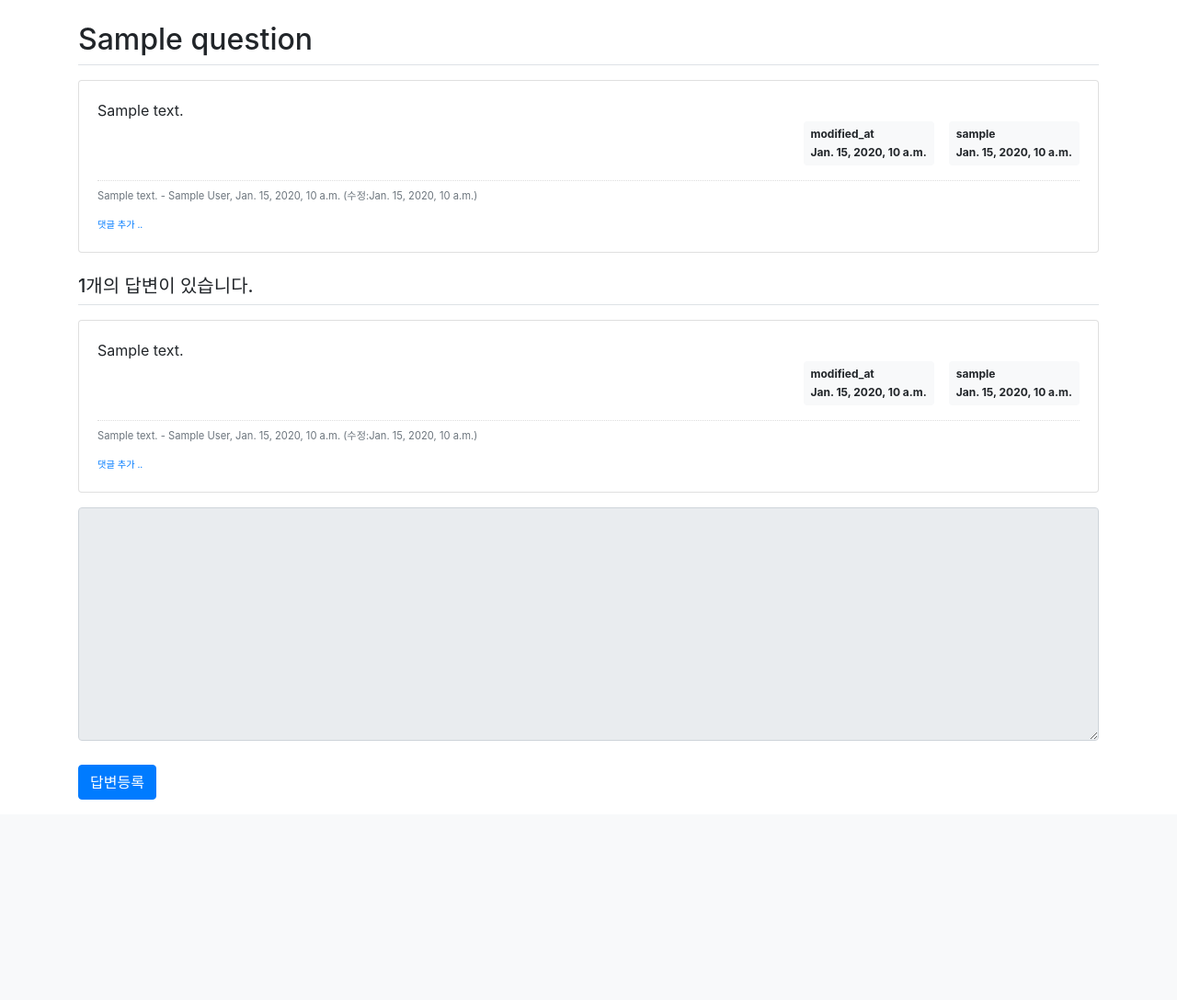
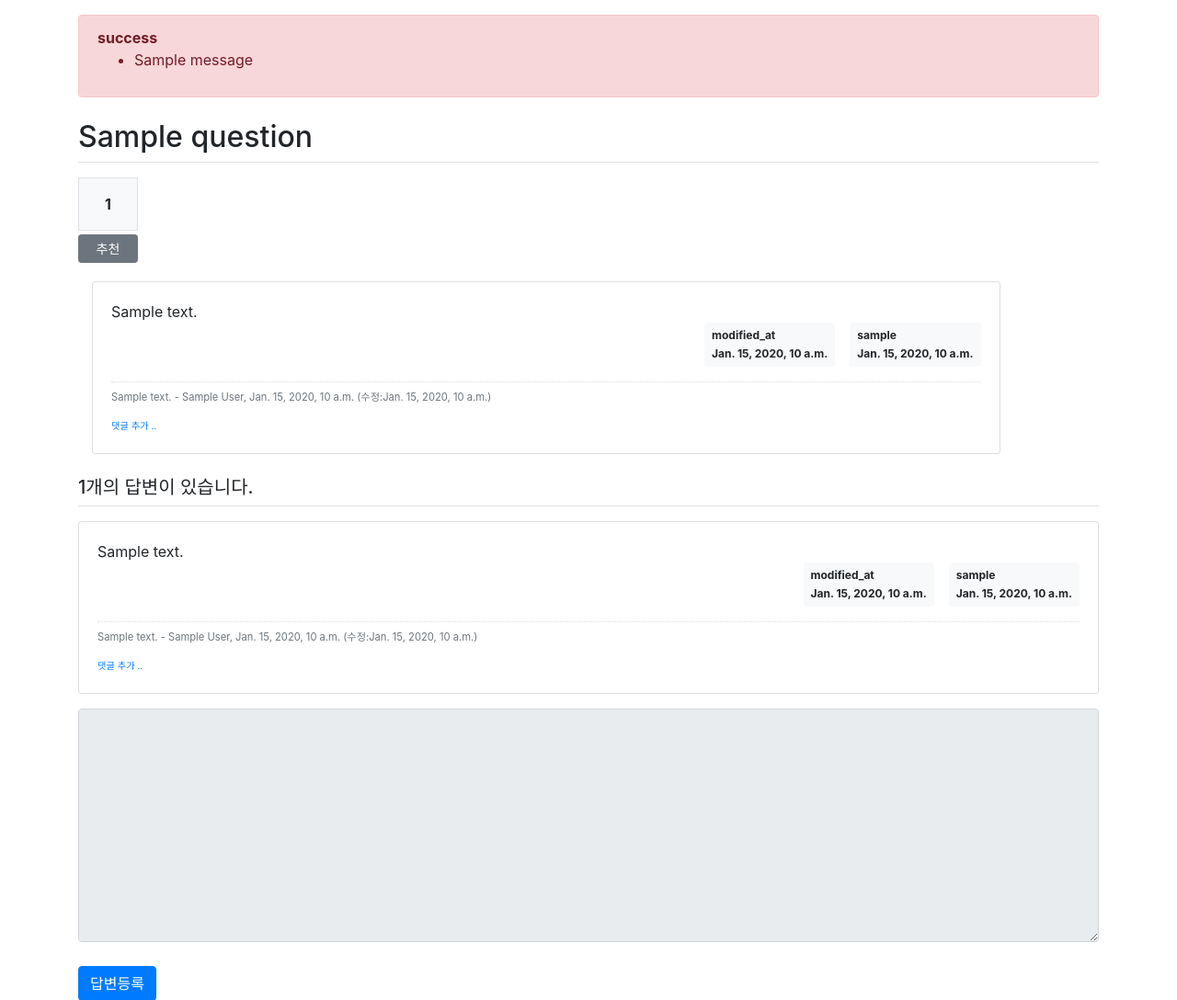
Before and after one commit to song-hee-1/django-playground, a Django app: template templates/board/question_detail.html in a window 1280 px wide. Shown: the part 57-1145 px from the top of the page at 92% size. Before the commit the page ends 927 px from the top, so only its background shows below. Run offline with Django 4.2, Linux system fonts and the light colour scheme; the template is opened without the code that fills it: most values are stand-ins (such as "Sample title", 1, 10 or a date in 2020); one stand-in notice (Sample message) is shown; some libraries are stand-ins or nearby versions.

Commit message:
Feat: 질문 추천 기능 만들기

```diff
--- a/board/models.py
+++ b/board/models.py
@@ -6,19 +6,21 @@ class Question(models.Model):
     subject = models.CharField(max_length=200)
     content = models.TextField()
     create_date = models.DateTimeField(auto_now_add=True)
-    author = models.ForeignKey(User, on_delete=models.CASCADE)
+    author = models.ForeignKey(User, on_delete=models.CASCADE, related_name='author_question')
     modify_date = models.DateTimeField(null=True, blank=True)
+    voter = models.ManyToManyField(User, related_name='voter_question',)
 
     def __str__(self):
         return self.subject
 
 
 class Answer(models.Model):
-    author = models.ForeignKey(User, on_delete=models.CASCADE)
+    author = models.ForeignKey(User, on_delete=models.CASCADE, related_name='author_answer')
     question = models.ForeignKey(Question, on_delete=models.CASCADE)
     content = models.TextField()
     create_date = models.DateTimeField(auto_now_add=True)
     modify_date = models.DateTimeField(null=True, blank=True)
+    voter = models.ManyToManyField(User, related_name='voter_answer',)
 
 
 class Comment(models.Model):
--- a/board/urls.py
+++ b/board/urls.py
@@ -1,6 +1,6 @@
 from django.urls import path
 
-from views import base_views, answer_views, question_views, comment_views
+from views import base_views, answer_views, question_views, comment_views, vote_views
 
 app_name = 'board'
 
@@ -19,4 +19,5 @@ urlpatterns = [
     path('comment/create/answer/<int:answer_id>/', comment_views.comment_create_answer, name='comment_create_answer'),
     path('comment/modify/answer/<int:comment_id>/', comment_views.comment_modify_answer, name='comment_modify_answer'),
     path('comment/delete/answer/<int:comment_id>/', comment_views.comment_delete_answer, name='comment_delete_answer'),
+    path('vote/question/<int:question_id>', vote_views.vote_question, name='vote_question'),
 ]
--- a/templates/board/question_detail.html
+++ b/templates/board/question_detail.html
@@ -1,8 +1,26 @@
 {% extends 'base.html' %}
 {% block content %}
 <div class="container my-3">
+    {% if messages %}
+    <div class="alert alert-danger my-3" role="alert">
+    {% for message in messages %}
+        <strong>{{ message.tags }}</strong>
+        <ul><li>{{ message.message }}</li></ul>
+    {%  endfor %}
+    </div>
+    {% endif %}
     <h2 class="border-bottom py-2">{{ question.subject }}</h2>
-    <div class="card my-3">
+    <div class="row my-3">
+        <div class="col-1">
+            <div class="bg-light text-center p-3 border font-weight-bolder mb-1">
+                {{ question.voter.count }}
+            </div>
+            <a href="#" data-uri="{% url 'board:vote_question' question.id %}"
+               class="recommend btn btn-sm btn-secondary btn-block my-1">추천</a>
+        </div>
+    </div>
+    <div class="col-11">
+    <div class="card">
         <div class="card-body">
             <div class="card-text" style="white-space: pre-line;">{{ question.content }}</div>
             <div class="d-flex justify-content-end">
@@ -53,6 +71,7 @@
         </div>
         {% endif %}
         </div>
+    </div>
     </div>
     <h5 class="border-bottom my-3 py-2">{{question.answer_set.count}}개의 답변이 있습니다.</h5>
     {% for answer in question.answer_set.all %}
@@ -141,5 +160,12 @@ $(document).ready(function(){
         }
     });
 });
+$(document).ready(function(){
+    $(".recommend").on('click', function(){
+        if(confirm('정말로 추천하시겠습니까?')) {
+            location.href = $(this).data('uri');
+        }
+    });
+});
 </script>
 {%  endblock %}
```
Also changed, not shown: views/vote_views.py (added, +18 -0 lines).
